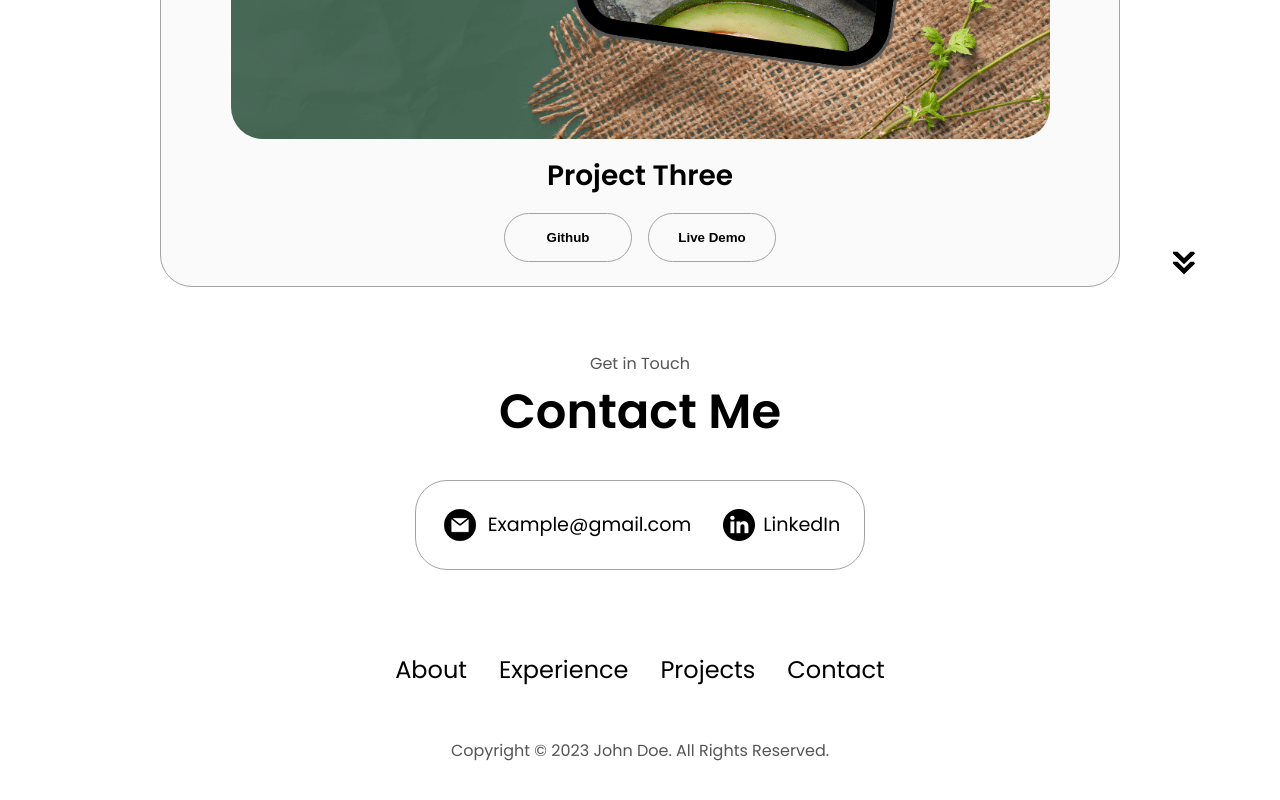
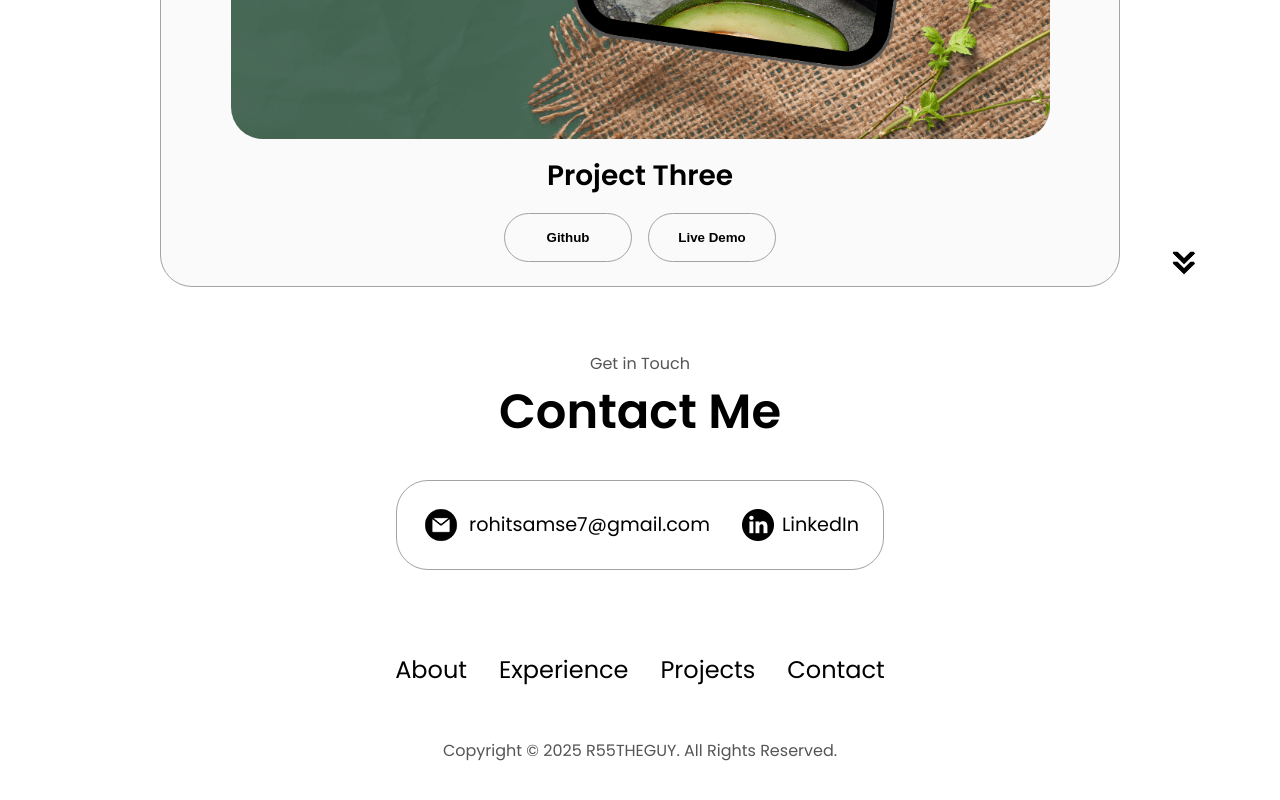
Before and after one commit to R55THEGUY/Portfolio, a plain HTML site: page index.html in a window 1280 px wide. Shown: the part 3876-4676 px from the top of the page. Drawn offline with Linux system fonts and the light colour scheme.

Commit message:
Update index.html

```diff
--- a/index.html
+++ b/index.html
@@ -352,7 +352,7 @@
             alt="Email icon"
             class="icon contact-icon email-icon"
           />
-          <p><a href="mailto:examplemail@gmail.com">Example@gmail.com</a></p>
+          <p><a href="mailto:examplemail@gmail.com">rohitsamse7@gmail.com</a></p>
         </div>
         <div class="contact-info-container">
           <img
@@ -375,7 +375,7 @@
           </ul>
         </div>
       </nav>
-      <p>Copyright &#169; 2023 John Doe. All Rights Reserved.</p>
+      <p>Copyright &#169; 2025 R55THEGUY. All Rights Reserved.</p>
     </footer>
     <script src="script.js"></script>
   </body>
```
